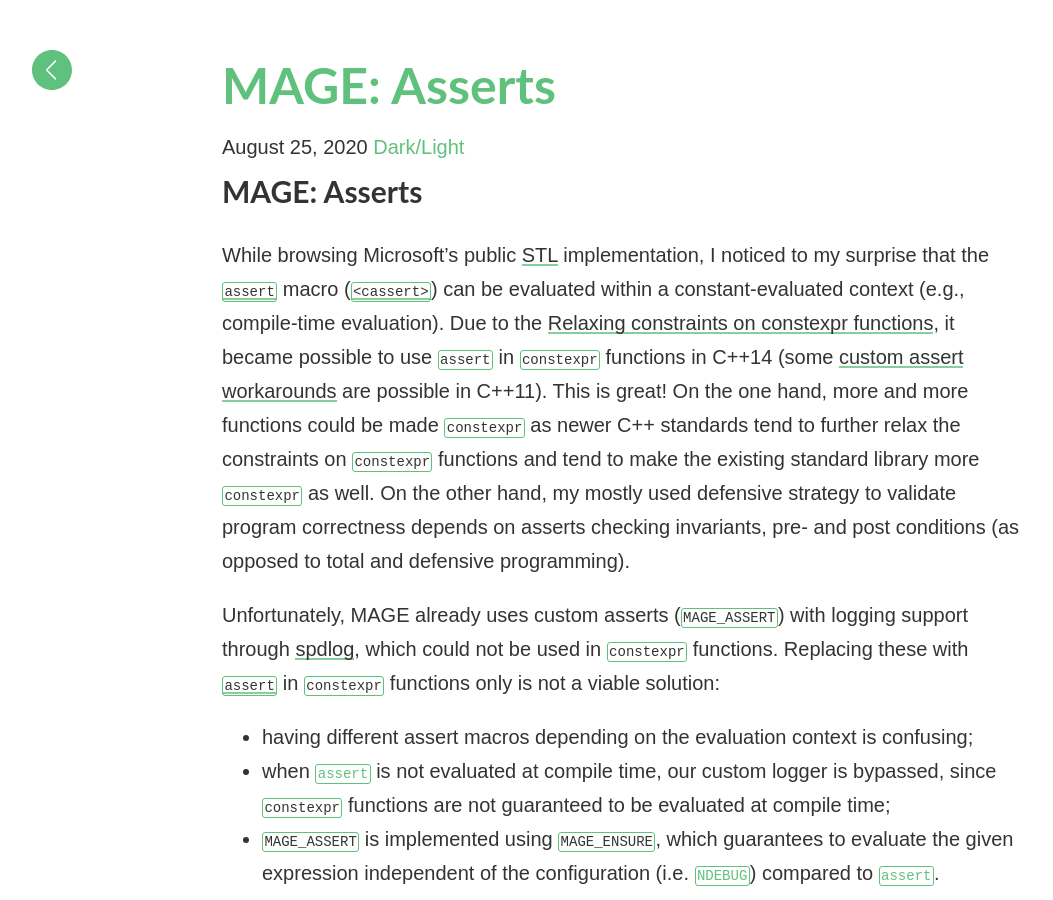
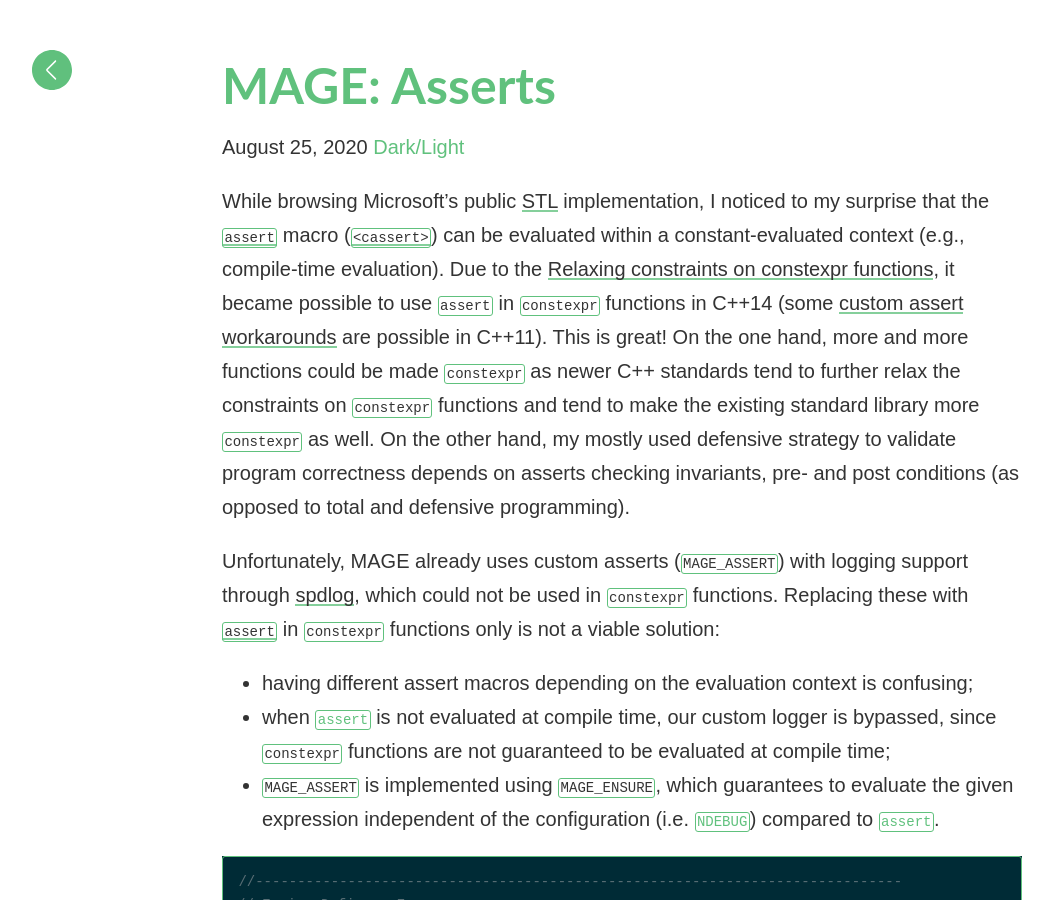
Before and after one commit to matt77hias/Blog, a Jekyll site: the page built from _posts/2020-08-25-mage-asserts.md, in a window 1280 px wide and 900 px high. Shown: the whole window, without its empty margins (18-1071 px from the left). Built offline with Jekyll 4.4.1, drawn with Linux system fonts in a browser that asks for light colours; comment, search, counter and statistics services are not loaded.

Commit message:
Update 2020-08-25-mage-asserts.md

```diff
--- a/_posts/2020-08-25-mage-asserts.md
+++ b/_posts/2020-08-25-mage-asserts.md
@@ -3,8 +3,6 @@
 title:  "MAGE: Asserts"
 date:   2020-08-25
 ---
-
-# MAGE: Asserts
 
 While browsing Microsoft's public [STL](https://github.com/microsoft/STL) implementation, I noticed to my surprise that the [`assert`](https://en.cppreference.com/w/cpp/error/assert) macro ([`<cassert>`](https://en.cppreference.com/w/cpp/header/cassert)) can be evaluated within a constant-evaluated context (e.g., compile-time evaluation). Due to the [Relaxing constraints on constexpr functions](http://www.open-std.org/jtc1/sc22/wg21/docs/papers/2013/n3652.html), it became possible to use `assert` in `constexpr` functions in C++14 (some [custom assert workarounds](http://ericniebler.com/2014/09/27/assert-and-constexpr-in-cxx11/) are possible in C++11). This is great! On the one hand, more and more functions could be made `constexpr` as newer C++ standards tend to further relax the constraints on `constexpr` functions and tend to make the existing standard library more `constexpr` as well. On the other hand, my mostly used defensive strategy to validate program correctness depends on asserts checking invariants, pre- and post conditions (as opposed to total and defensive programming).
 
```
